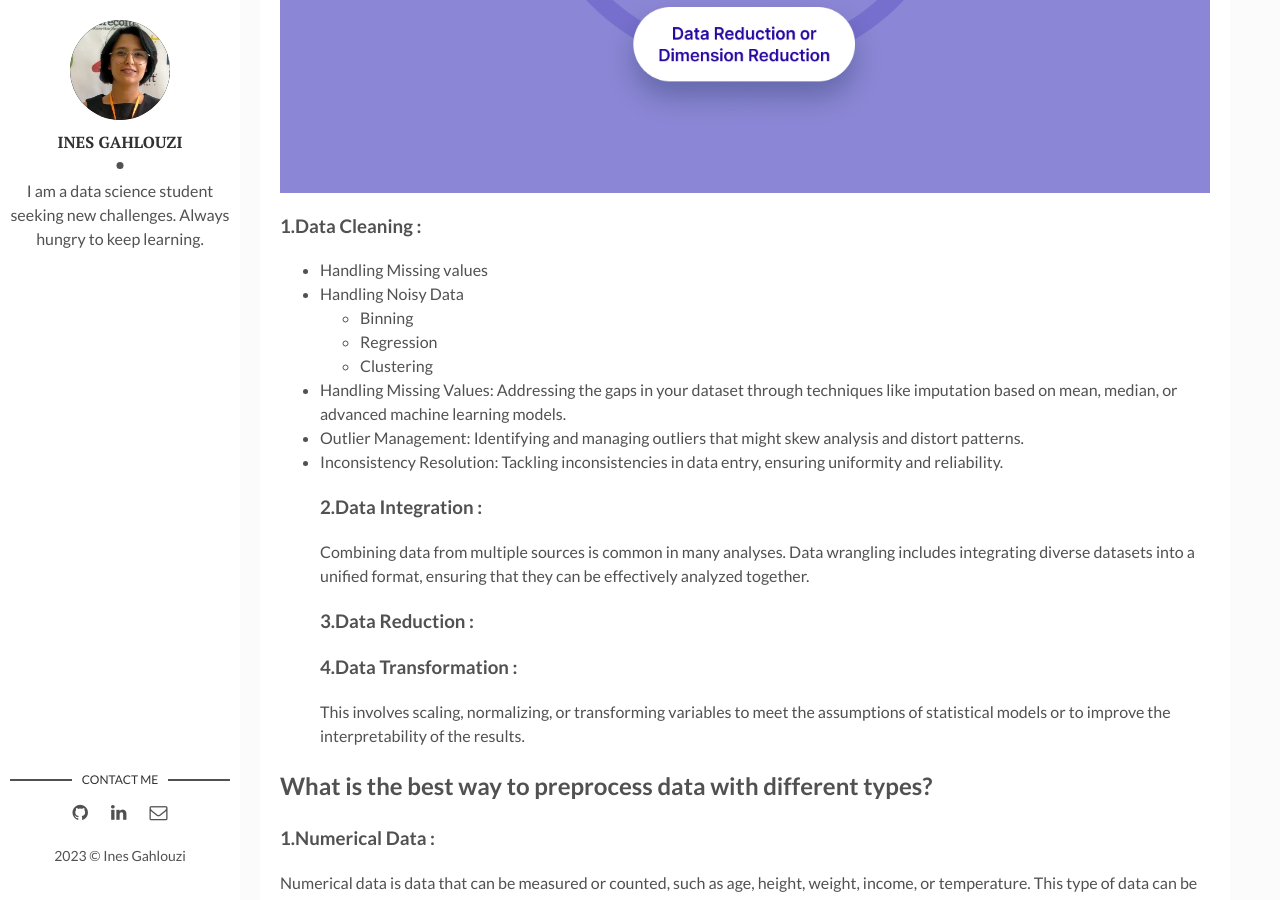
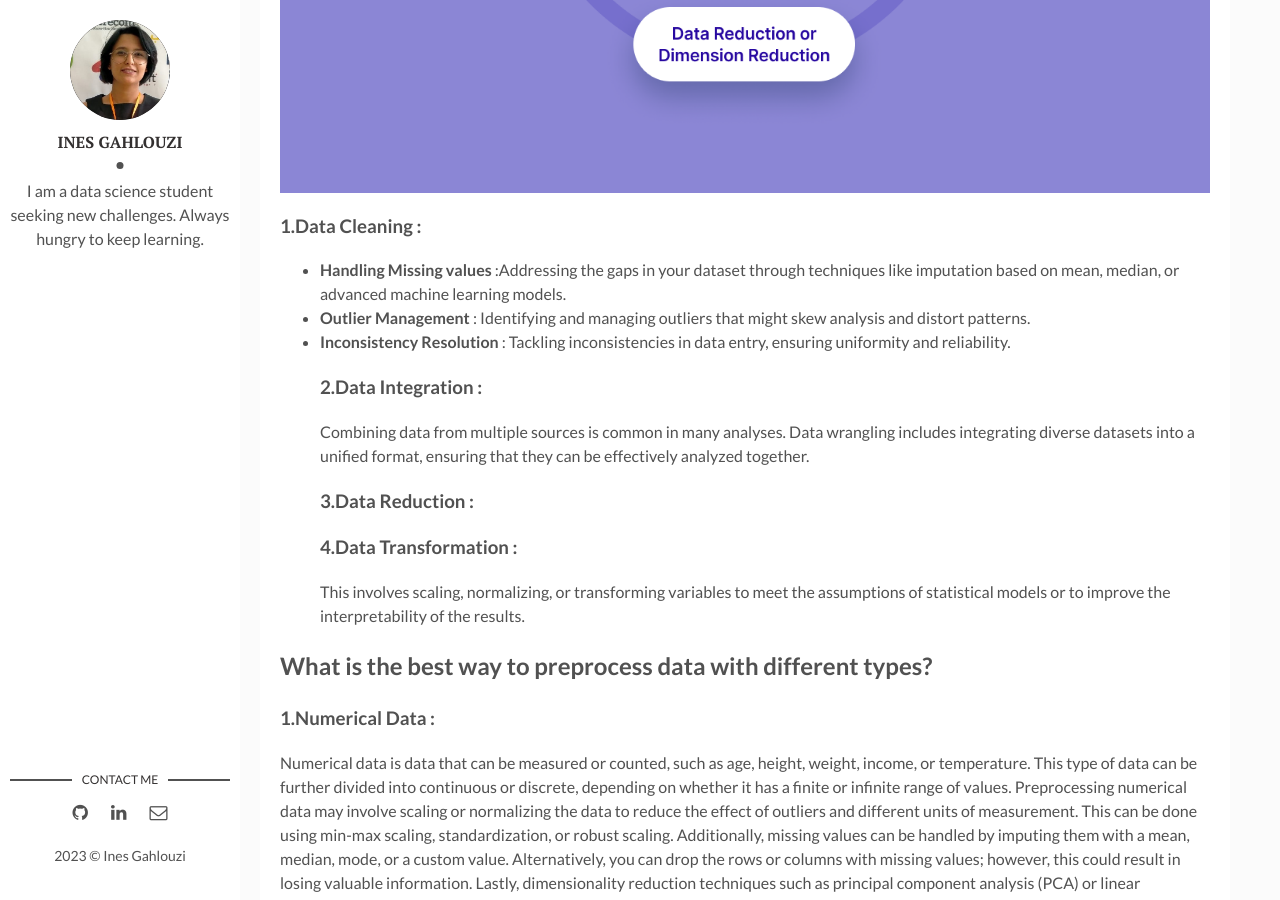
Before and after one commit to inesgh1/Ines-s-Blog, a Jekyll site: the page built from _posts/2023-11-23-preprocessing-data.markdown, in a window 1280 px wide and 900 px high, scrolled down 1797 px. Built offline with Jekyll 4.4.1, drawn with Linux system fonts in a browser that asks for light colours; comment, search, counter and statistics services are not loaded.

Commit message:
Update 2023-11-23-preprocessing-data.markdown

```diff
--- a/_posts/2023-11-23-preprocessing-data.markdown
+++ b/_posts/2023-11-23-preprocessing-data.markdown
@@ -32,14 +32,9 @@ Data preprocessing is the process of transforming raw data into an understandabl
 
 ![I and My friends]({{site.baseurl}}/assets/img/tasksdata.png)
 ### 1.Data Cleaning :
- - Handling Missing values
- - Handling Noisy Data
-     - Binning
-     - Regression
-     - Clustering
-- Handling Missing Values: Addressing the gaps in your dataset through techniques like imputation based on mean, median, or advanced machine learning models.
-- Outlier Management: Identifying and managing outliers that might skew analysis and distort patterns.
-- Inconsistency Resolution: Tackling inconsistencies in data entry, ensuring uniformity and reliability.
+ - **Handling Missing values** :Addressing the gaps in your dataset through techniques like imputation based on mean, median, or advanced machine learning models.
+- **Outlier Management** : Identifying and managing outliers that might skew analysis and distort patterns.
+- **Inconsistency Resolution** : Tackling inconsistencies in data entry, ensuring uniformity and reliability.
   ### 2.Data Integration :
 Combining data from multiple sources is common in many analyses. Data wrangling includes integrating diverse datasets into a unified format, ensuring that they can be effectively analyzed together.
 ### 3.Data Reduction :
```
